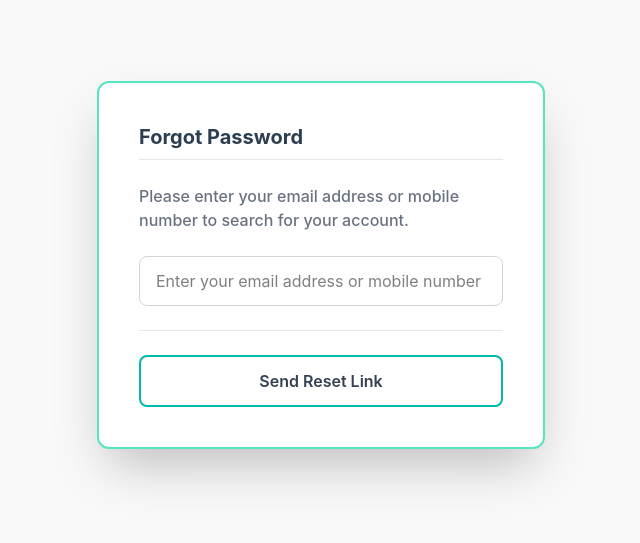
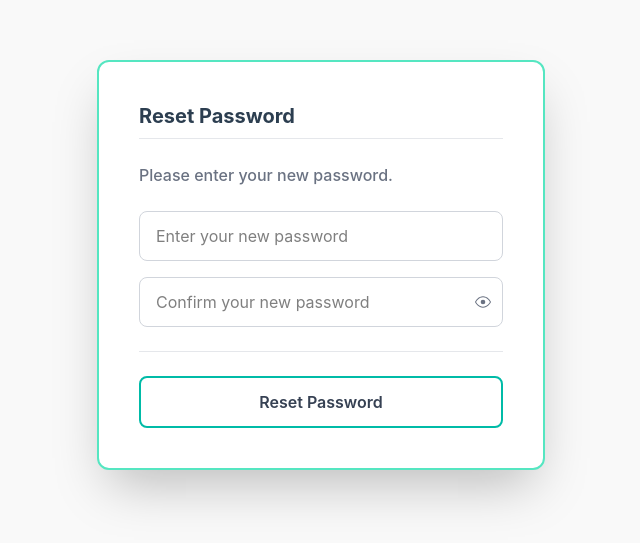
Before and after one commit to ayushash1/Krave, a React (Vite) app in the folder frontend/: page /forgot-password in a window 1280 px wide. Shown: the part 135-678 px from the top of the page, without its empty margins (319-959 px from the left). Built offline with nearby package versions, Linux system fonts and the light colour scheme.

Commit message:
feat: Implement a multi-step password reset flow, refine password input behavior and validation in signup, and update Tailwind CSS classes in signin.

```diff
--- a/frontend/src/pages/ForgotPassword.jsx
+++ b/frontend/src/pages/ForgotPassword.jsx
@@ -1,4 +1,6 @@
 import { useState } from "react";
+import { useNavigate } from "react-router-dom";
+import { GoEye, GoEyeClosed } from "react-icons/go";
 
 const ForgotPassword = () => {
   const bgcolor = "#F9F9F9";
@@ -7,7 +9,19 @@ const ForgotPassword = () => {
   const textColor = "#2C3E50";
   const accentColor = "#FF6B6B";
   const lightBg = "#F0F8F5";
-  const [step, setStep] = useState();
+  const [step, setStep] = useState(3);
+
+  const [email, setEmail] = useState("");
+  const [otp, setOtp] = useState("");
+  const [password, setPassword] = useState("");
+  const [confirmPassword, setConfirmPassword] = useState("");
+  const [showPassword, setShowPassword] = useState(false);
+  const [touched, setTouched] = useState(false);
+
+  const passwordsMatch = password === confirmPassword;
+  const showError = !passwordsMatch && touched;
+
+  const navigate = useNavigate();
   return (
     <div
       className="flex min-h-screen items-center justify-center"
@@ -20,6 +34,8 @@ const ForgotPassword = () => {
           borderWidth: "2px",
         }}
       >
+        {step == 1 && (
+          <div>
             <p className="text-xl font-bold" style={{ color: textColor }}>
               Forgot Password
             </p>
@@ -29,13 +45,14 @@ const ForgotPassword = () => {
             </div>
 
             <p className="text-gray-500 mt-4 mb-6 font-medium">
-          Please enter your email address or mobile number to search for your
-          account.
+              Please enter your email address linked to your account.
             </p>
             <input
               type="text"
               className="w-full px-4 py-3 mb-4 border border-gray-300 rounded-lg transition-all duration-200 focus:outline-none focus:ring-none"
-          placeholder="Enter your email address or mobile number"
+              placeholder="Enter your email address"
+              value={email}
+              onChange={(e) => setEmail(e.target.value)}
             />
 
             <div className="relative flex py-2 items-center">
@@ -45,6 +62,101 @@ const ForgotPassword = () => {
             <button className="w-full mt-4 border-2 border-teal-500 text-gray-700 font-semibold cursor-pointer py-3 px-4 rounded-lg hover:bg-teal-50 transition-all duration-200 focus:outline-none focus:ring-2 focus:ring-teal-400 focus:ring-opacity-50 flex items-center justify-center">
               Send Reset Link
             </button>
+            <div>
+              <p
+                className="text-sm mt-6 text-center text-gray-500 cursor-pointer hover:underline"
+                onClick={() => navigate("/login")}
+              >
+                Back to Login
+              </p>
+            </div>
+          </div>
+        )}
+
+        {step == 2 && (
+          <div>
+            <p className="text-xl font-bold" style={{ color: textColor }}>
+              Verify OTP
+            </p>
+
+            <div className="relative flex py-2 items-center">
+              <div className="grow border-t border-gray-200"></div>
+            </div>
+
+            <p className="text-gray-500 mt-4 mb-6 font-medium">
+              Please enter the OTP sent to your email address.
+            </p>
+            <input
+              type="text"
+              className="w-full px-4 py-3 mb-4 border border-gray-300 rounded-lg transition-all duration-200 focus:outline-none focus:ring-none"
+              placeholder="Enter your OTP"
+              value={otp}
+              onChange={(e) => setOtp(e.target.value)}
+            />
+
+            <div className="relative flex py-2 items-center">
+              <div className="grow border-t border-gray-200"></div>
+            </div>
+
+            <button className="w-full mt-4 border-2 border-teal-500 text-gray-700 font-semibold cursor-pointer py-3 px-4 rounded-lg hover:bg-teal-50 transition-all duration-200 focus:outline-none focus:ring-2 focus:ring-teal-400 focus:ring-opacity-50 flex items-center justify-center">
+              Verify OTP
+            </button>
+          </div>
+        )}
+
+        {step == 3 && (
+          <div>
+            <p className="text-xl font-bold" style={{ color: textColor }}>
+              Reset Password
+            </p>
+
+            <div className="relative flex py-2 items-center">
+              <div className="grow border-t border-gray-200"></div>
+            </div>
+
+            <p className="text-gray-500 mt-4 mb-6 font-medium">
+              Please enter your new password.
+            </p>
+            <input
+              type="password"
+              className="w-full px-4 py-3 mb-4 border border-gray-300 rounded-lg transition-all duration-200 focus:outline-none focus:ring-none"
+              placeholder="Enter your new password"
+              value={password}
+              onChange={(e) => setPassword(e.target.value)}
+            />
+            <div className="relative mb-4">
+              <input
+                type={showPassword ? "text" : "password"}
+                className={`w-full px-4 py-3 border rounded-lg transition-all duration-200 focus:outline-none focus:ring-none ${
+                  showError ? "border-red-500" : "border-gray-300"
+                }`}
+                placeholder="Confirm your new password"
+                value={confirmPassword}
+                onChange={(e) => setConfirmPassword(e.target.value)}
+                onBlur={() => setTouched(true)}
+              />
+              <button
+                type="button"
+                className="absolute right-3 top-1/2 transform -translate-y-1/2 text-gray-500 hover:text-gray-700 transition-colors cursor-pointer"
+                onClick={() => setShowPassword(!showPassword)}
+              >
+                {!showPassword ? <GoEye /> : <GoEyeClosed />}
+              </button>
+            </div>
+            {showError && (
+              <p className="text-sm mb-4" style={{ color: accentColor }}>
+                Passwords do not match
+              </p>
+            )}
+            <div className="relative flex py-2 items-center">
+              <div className="grow border-t border-gray-200"></div>
+            </div>
+
+            <button className="w-full mt-4 border-2 border-teal-500 text-gray-700 font-semibold cursor-pointer py-3 px-4 rounded-lg hover:bg-teal-50 transition-all duration-200 focus:outline-none focus:ring-2 focus:ring-teal-400 focus:ring-opacity-50 flex items-center justify-center">
+              Reset Password
+            </button>
+          </div>
+        )}
       </div>
     </div>
   );
--- a/frontend/src/pages/SignIn.jsx
+++ b/frontend/src/pages/SignIn.jsx
@@ -124,15 +124,15 @@ const SignIn = () => {
           {/* Login Button */}
           <button
             type="button"
-            className="w-full mt-2 bg-gradient-to-r from-teal-500 to-cyan-500 text-white cursor-pointer font-semibold py-3 px-4 rounded-lg hover:from-teal-600 hover:to-cyan-600 transition-all duration-200 focus:outline-none focus:ring-2 focus:ring-teal-400 focus:ring-opacity-50"
+            className="w-full mt-2 bg-linear-to-r from-teal-500 to-cyan-500 text-white cursor-pointer font-semibold py-3 px-4 rounded-lg hover:from-teal-600 hover:to-cyan-600 transition-all duration-200 focus:outline-none focus:ring-2 focus:ring-teal-400 focus:ring-opacity-50"
             onClick={handleSubmit}
           >
             Login
           </button>{" "}
           <div className="relative flex py-2 items-center">
-            <div className="flex-grow border-t border-gray-200"></div>{" "}
-            <span className="flex-shrink mx-4 text-gray-400 text-sm">OR</span>
-            <div className="flex-grow border-t border-gray-200"></div>{" "}
+            <div className="grow border-t border-gray-200"></div>{" "}
+            <span className="shrink mx-4 text-gray-400 text-sm">OR</span>
+            <div className="grow border-t border-gray-200"></div>{" "}
           </div>
           {/* Login with google button */}
           <button
--- a/frontend/src/pages/SignUp.jsx
+++ b/frontend/src/pages/SignUp.jsx
@@ -127,7 +127,7 @@ const SignUp = () => {
             </label> */}
             <div className="relative">
               <input
-                type={showPassword ? "text" : "password"}
+                type="password"
                 id="password"
                 value={password}
                 className="w-full px-4 py-3 rounded-lg transition-all duration-200 focus:outline-none focus:ring-2"
@@ -144,13 +144,6 @@ const SignUp = () => {
                 onBlur={(e) => (e.target.style.boxShadow = "none")}
                 placeholder="Enter your password"
               />
-              <button
-                type="button"
-                className="absolute right-3 top-1/2 transform -translate-y-1/2 text-gray-500 hover:text-gray-700 transition-colors cursor-pointer"
-                onClick={() => setShowPassword(!showPassword)}
-              >
-                {!showPassword ? <GoEye /> : <GoEyeClosed />}
-              </button>
             </div>
           </div>
           {/* Password Input */}
@@ -182,6 +175,11 @@ const SignUp = () => {
               {!showPassword ? <GoEye /> : <GoEyeClosed />}
             </button>
           </div>
+          {showError && (
+            <p className="text-sm mt-1" style={{ color: accentColor }}>
+              Passwords do not match
+            </p>
+          )}
           {/* Register Button */}
           <button
             type="button"
```
Lines whose indentation alone changed are shown as unchanged.
